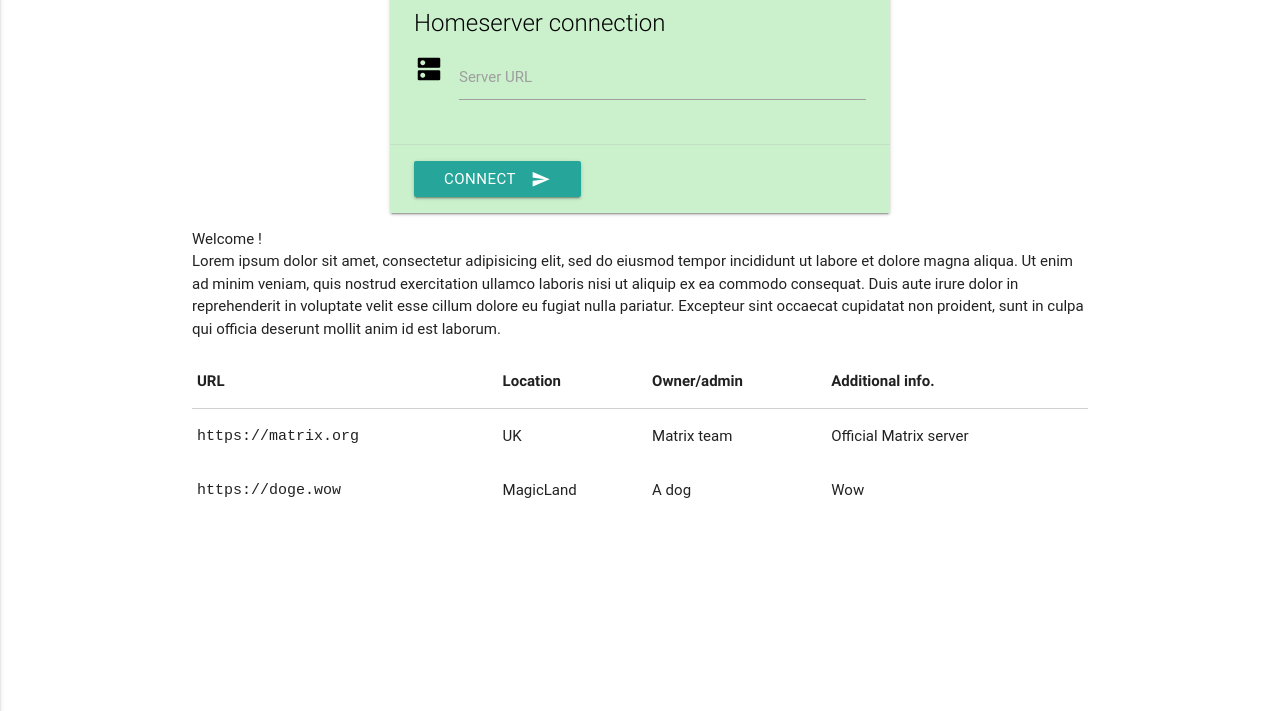
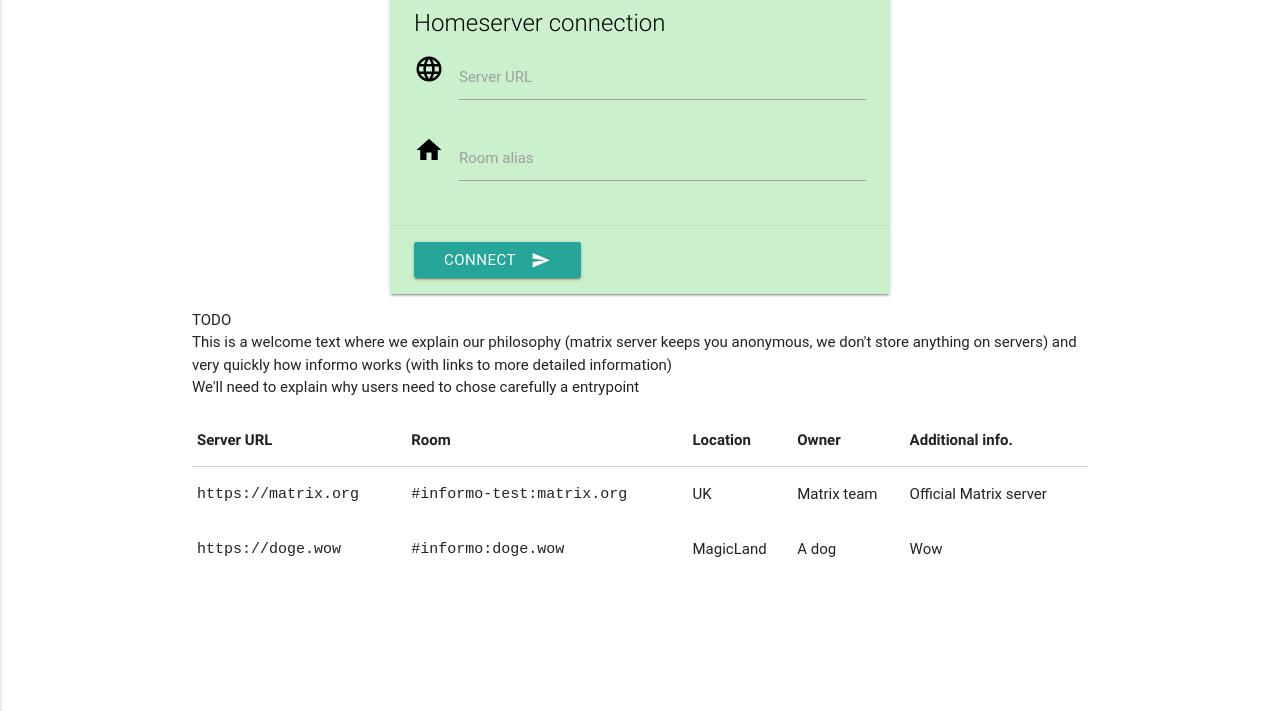
Before and after one commit to Informo/client, a website built with webpack: page index.html in a window 1280 px wide. Shown: the part 89-800 px from the top of the page. Built offline with nearby package versions, Linux system fonts and the light colour scheme; files whose address does not match are found by name.

Commit message:
Added room alias to connection form

```diff
--- a/app/pages/connect.js
+++ b/app/pages/connect.js
@@ -9,29 +9,34 @@ import Materialize from "materialize-css";
 import * as sidebarPage from "./sidebar";
 
 
-export function init(){
-
-	$("#form-connect-homeserver-error").text("");
-
-	let homeservers = [
+const homeservers = [
 	{
 		url: "https://matrix.org",
+		room: "#informo-test:matrix.org",
 		location: "UK",
 		owner: "Matrix team",
 		info: "Official Matrix server",
 	}, {
 		url: "https://doge.wow",
+		room: "#informo:doge.wow",
 		location: "MagicLand",
 		owner: "A dog",
 		info: "Wow",
 	}
 ];
+
+export function init(){
+
+	$("#form-connect-homeserver-error").text("");
+
+
 	let homeserverList = $("#connect-homeserver-list");
 	for(let homeserver of homeservers){
 
 		let tr = $(`
 			<tr style="cursor: pointer;">
 				<td><code>https://url.com</code></td>
+				<td><code>#room:url.com</code></td>
 				<td>Location</td>
 				<td>Owner</td>
 				<td>Info</td>
@@ -39,13 +44,16 @@ export function init(){
 		tr.bind("click", () => {
 			$("#form-connect-homeserver-url")
 				.val(homeserver.url);
+			$("#form-connect-room-alias")
+				.val(homeserver.room);
 			Materialize.updateTextFields();
 		});
 
 		tr.find("td:nth-child(1) code").text(homeserver.url);
-		tr.find("td:nth-child(2)").text(homeserver.location);
-		tr.find("td:nth-child(3)").text(homeserver.owner);
-		tr.find("td:nth-child(4)").text(homeserver.info);
+		tr.find("td:nth-child(2) code").text(homeserver.room);
+		tr.find("td:nth-child(3)").text(homeserver.location);
+		tr.find("td:nth-child(4)").text(homeserver.owner);
+		tr.find("td:nth-child(5)").text(homeserver.info);
 
 		homeserverList.append(tr);
 	}
@@ -53,9 +61,10 @@ export function init(){
 
 	$("#form-connect-homeserver").bind("submit", () => {
 		let url = $("#form-connect-homeserver-url").val();
+		let roomAlias = $("#form-connect-room-alias").val();
 
 		storage.homeserverURL = url;
-		storage.roomAlias = "#informo-test:matrix.org"; // TODO: make a form for this
+		storage.roomAlias = roomAlias;
 		sidebarPage.updateState();
 		matrix.getConnectedMatrixClient()
 			.then((client) => {
--- a/index.html
+++ b/index.html
@@ -83,9 +83,14 @@ limitations under the License.
 								<p>
 									<form>
 										<div class="input-field">
-											<div class="material-icons prefix">dns</div>
+											<div class="material-icons prefix">language</div>
 											<input name="homeserver-url" id="form-connect-homeserver-url" type="url" class="validate">
 											<label for="homeserver-url">Server URL</label>
+										</div>
+										<div class="input-field">
+											<div class="material-icons prefix">home</div>
+											<input name="room-alias" id="form-connect-room-alias" type="text" class="validate">
+											<label for="room-alias">Room alias</label>
 										</div>
 									</form>
 								</p>
@@ -102,17 +107,13 @@ limitations under the License.
 
 
 					<p>
-						Welcome !<br/>
-						Lorem ipsum dolor sit amet, consectetur adipisicing elit, sed do eiusmod
-						tempor incididunt ut labore et dolore magna aliqua. Ut enim ad minim veniam,
-						quis nostrud exercitation ullamco laboris nisi ut aliquip ex ea commodo
-						consequat. Duis aute irure dolor in reprehenderit in voluptate velit esse
-						cillum dolore eu fugiat nulla pariatur. Excepteur sint occaecat cupidatat non
-						proident, sunt in culpa qui officia deserunt mollit anim id est laborum.
+						TODO<br/>
+						This is a welcome text where we explain our philosophy (matrix server keeps you anonymous, we don't store anything on servers) and very quickly how informo works (with links to more detailed information)<br/>
+						We'll need to explain why users need to chose carefully a entrypoint
 
 						<table class="highlight">
 							<thead>
-								<tr><th>URL</th><th>Location</th><th>Owner/admin</th><th>Additional info.</th></tr>
+								<tr><th>Server URL</th><th>Room</th><th>Location</th><th>Owner</th><th>Additional info.</th></tr>
 							</thead>
 							<tbody id="connect-homeserver-list">
 							</tbody>
@@ -164,11 +165,6 @@ limitations under the License.
 			<!-- =========================================== -->
 			<div id="page-source">
 				<div class="container">
-
-					<h1 class="name"></h1>
-
-					<p class="description"></p>
-
 					<div class="content-loader center-align">
 						<div class="preloader-wrapper active">
 							<div class="spinner-layer spinner-green-only">
@@ -186,6 +182,11 @@ limitations under the License.
 					</div>
 
 					<div class="content" style="display: none">
+
+						<h1 class="name"></h1>
+
+						<p class="description"></p>
+
 						<ul id="article-list" class="collapsible popout" data-collapsible="accordion"></ul>
 
 						<div class="bottom-loader center-align">
```
Lines whose indentation alone changed are shown as unchanged.
